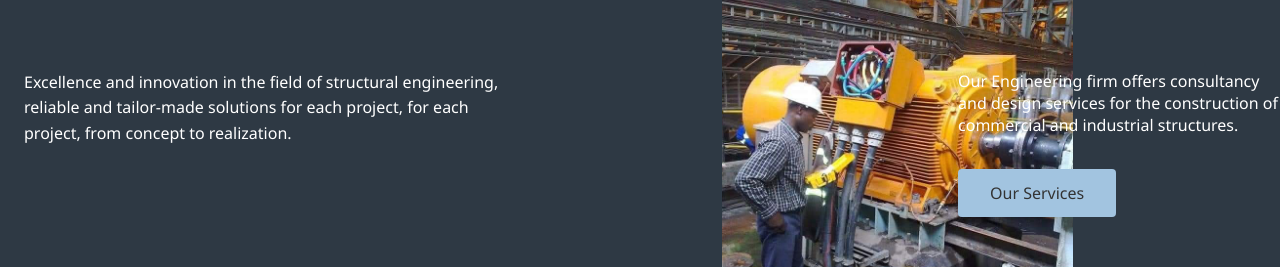
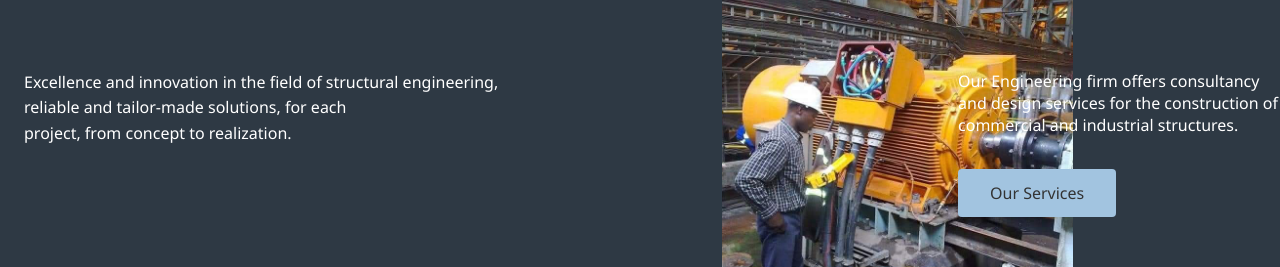
Before and after one commit to EkeanyanwuDavid/Company-Website, a website: page index.html in a window 1280 px wide. Shown: the part 1110-1377 px from the top of the page. Drawn offline with Linux system fonts and the light colour scheme.

Commit message:
typographic error

```diff
--- a/index.html
+++ b/index.html
@@ -128,7 +128,7 @@
               <p class="headline">
                 Excellence and innovation in the field of structural
                 engineering,<br />
-                reliable and tailor-made solutions for each project, for each<br />
+                reliable and tailor-made solutions, for each<br />
                 project, from concept to realization.
               </p>
 
```
